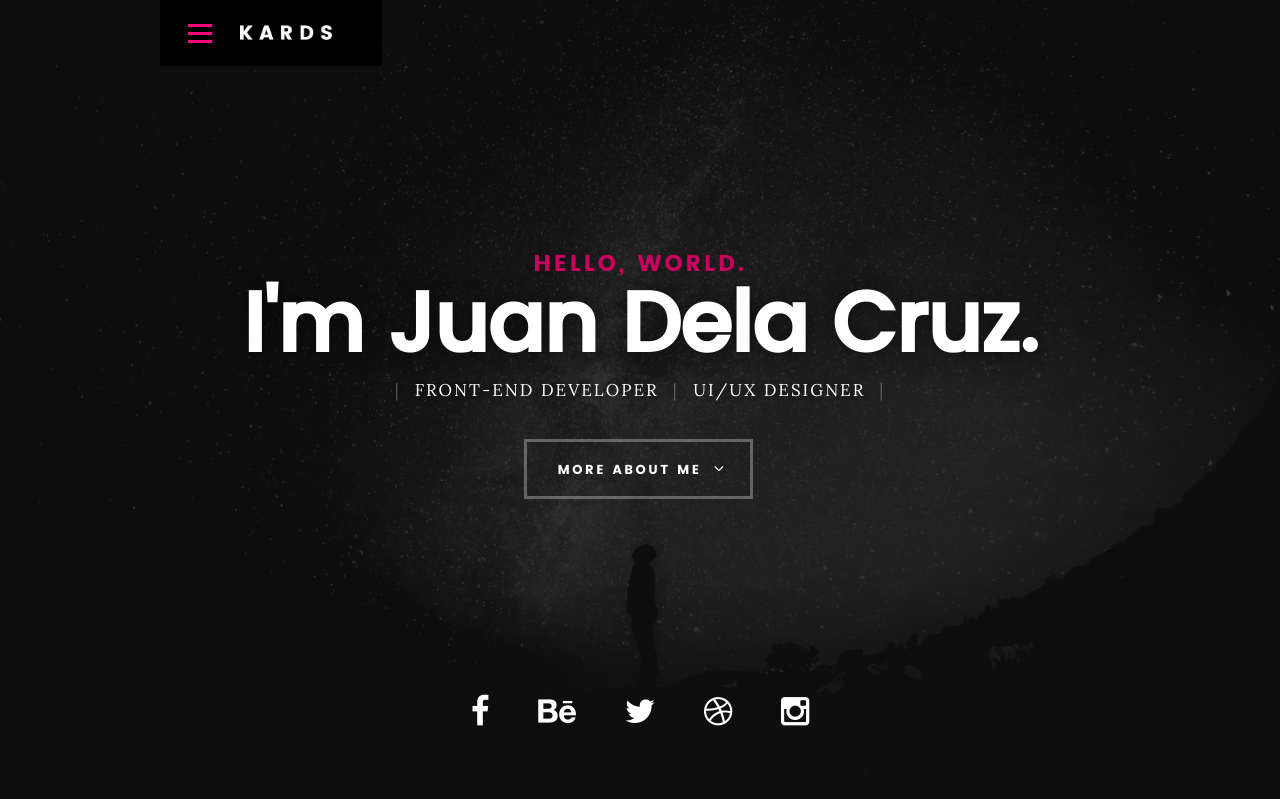
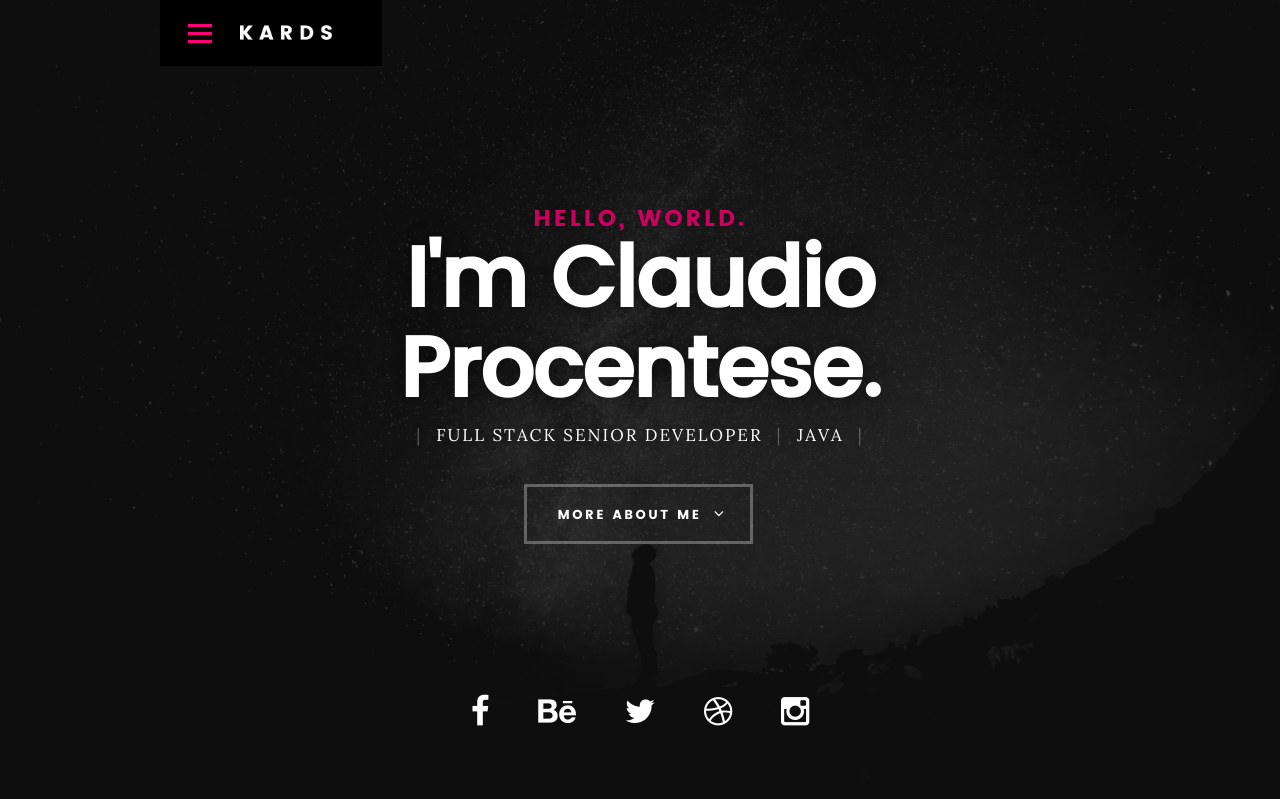
Before and after one commit to ClaPro/tornado-skeleton, a Python web app: template templates/index.html in a window 1280 px wide. Shown: the top 799 px of the page. Run offline with Jinja, Linux system fonts and the light colour scheme; the template is opened without the code that fills it, so the values that code supplies are empty; some web fonts are replaced.

Commit message:
test template

```diff
--- a/templates/index.html
+++ b/templates/index.html
@@ -74,11 +74,11 @@
    			<div class="col-twelve">
 
 	   			<h5>Hello, World.</h5>
-	   			<h1>I'm Juan Dela Cruz.</h1>
+	   			<h1>I'm Claudio Procentese.</h1>
 
 	   			<p class="intro-position">
-	   				<span>Front-end Developer</span>
-	   				<span>UI/UX Designer</span>
+	   				<span>Full stack senior Developer</span>
+	   				<span>Java</span>
 	   			</p>
 
 	   			<a class="button stroke smoothscroll" href="#about" title="">More About Me</a>
```
